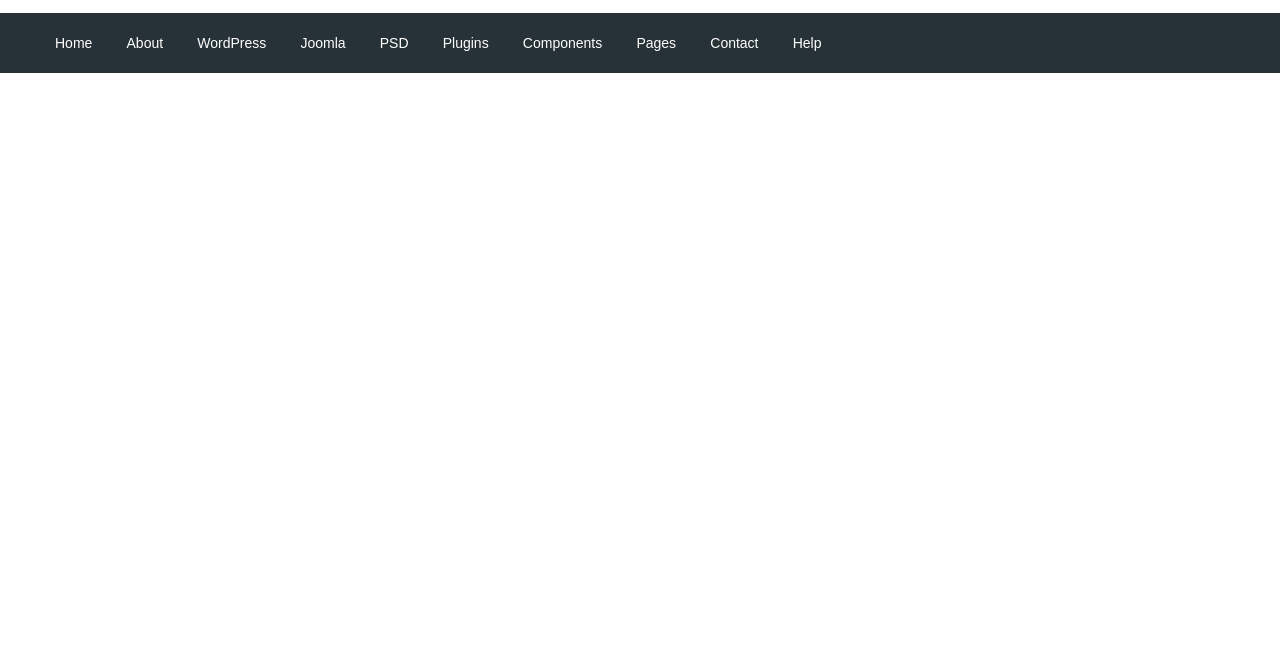
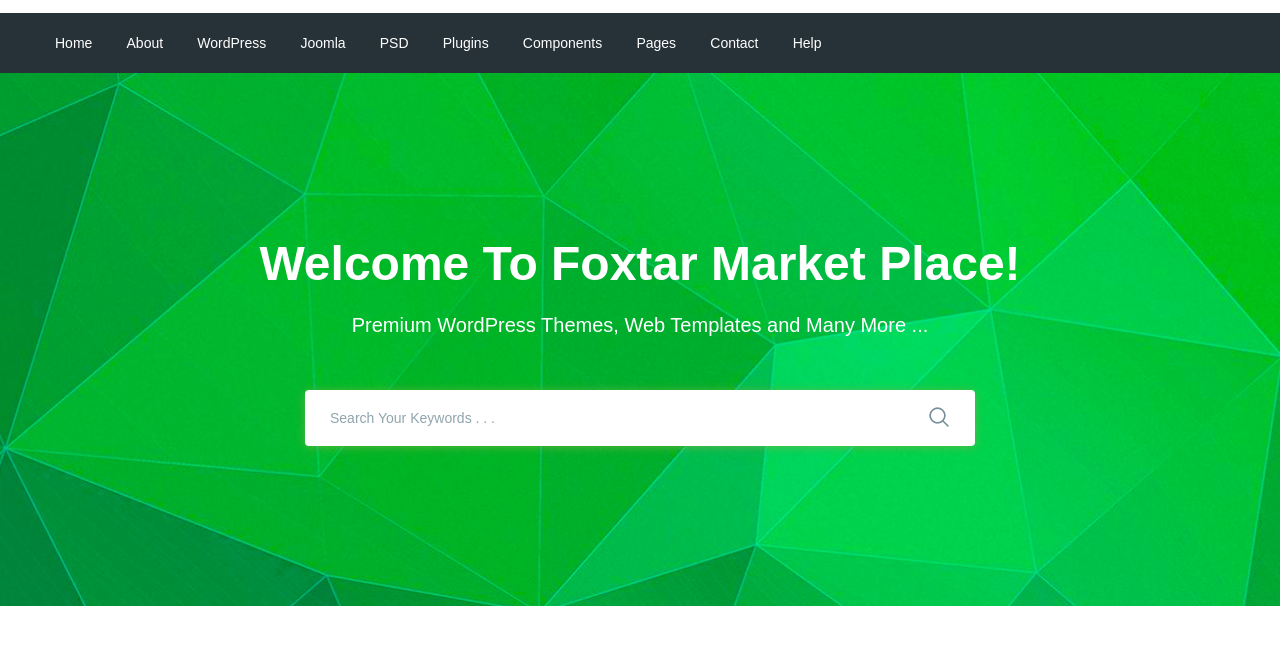
Before and after one commit to Dobr0/moderno, a website: page app/index.html in a window 1280 px wide. Shown: the part 77-722 px from the top of the page. Drawn offline with nearby package versions, Linux system fonts and the light colour scheme; files that its build step writes are made by us from their sources.

Commit message:
added search section

```diff
--- a/app/index.html
+++ b/app/index.html
@@ -102,6 +102,28 @@
 
     </header>
 
+    <section class="search" style="background-image: url(images/search-bg.jpg);">
+        <div class="container">
+            <div class="search__inner">
+                <div class="search__inner-title">
+                    Welcome To Foxtar Market Place!
+                </div>
+                <div class="search__inner-text">
+                    Premium WordPress Themes, Web Templates and Many More ...
+                </div>
+                <div class="search__inner-form">
+                    <form>
+                        <input type="text" placeholder="Search Your Keywords . . ." required>
+                        <button type="submit">
+                            <img src="images/icons/search.png" alt="">
+                        </button>
+                    </form>
+                </div>
+
+            </div>
+        </div>
+    </section>
+
 
     <script src="https://ajax.googleapis.com/ajax/libs/jquery/3.5.1/jquery.min.js"></script>
     <script src="js/libs.min.js"></script>
--- a/app/scss/style.scss
+++ b/app/scss/style.scss
@@ -50,3 +50,54 @@
         font-size: 14px;
     }
 }
+.search{
+    background-repeat: no-repeat;
+    background-size: cover;
+    background-position: center;
+    min-height: 533px;
+}
+.search__inner{
+    padding: 155px 0px 100px;
+    color: #fff;
+    text-align: center;
+    &-title{
+        margin-bottom: 10px;
+        font-size: 48px;
+        font-weight: 700;
+        line-height: 72px;
+    }
+    &-text{
+        margin-bottom: 50px;
+        font-size: 20px;
+        font-weight: 500;
+        line-height: 30px;
+    }
+    &-form{
+        max-width: 670px;
+        margin: 0 auto;
+        position: relative;
+        input{
+            display: block;
+            width: 100%;
+            box-shadow: 0px 1px 10px 0px rgba(124, 178, 64, 0.75);
+            border-radius: 4px;
+            height: 56px;
+            border: none;
+            font-size: 14px;
+            font-weight: 500;
+            padding-left: 25px;
+            padding-right: 60px;
+            &::placeholder{
+                color: #90a4ae;
+                font-weight: 500;
+            }
+        }
+        button{
+            position: absolute;
+            border: none;
+            background-color: transparent;
+            right: 20px;
+            top: 16px;
+        }
+    }
+}
```
Also changed, not shown: app/images/icons/search.png (added), app/images/icons/search.svg (added), app/images/search-bg.jpg (added).
